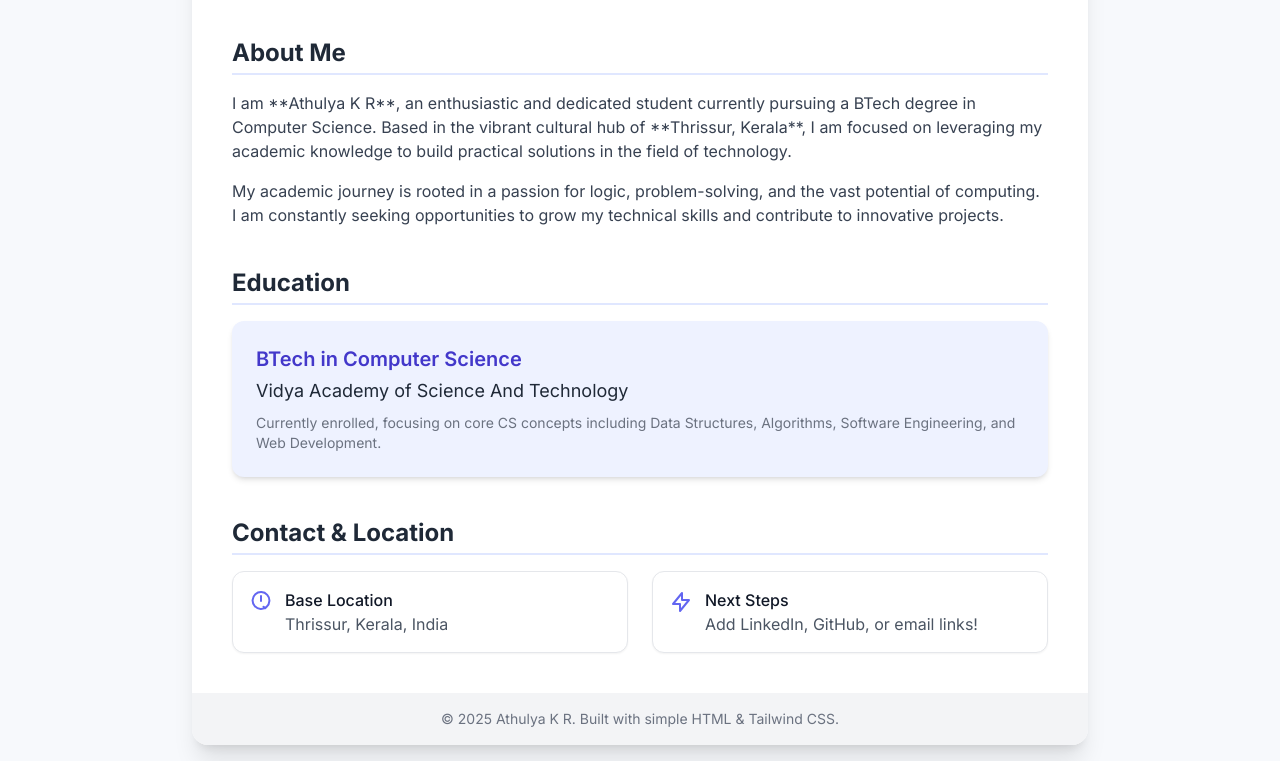
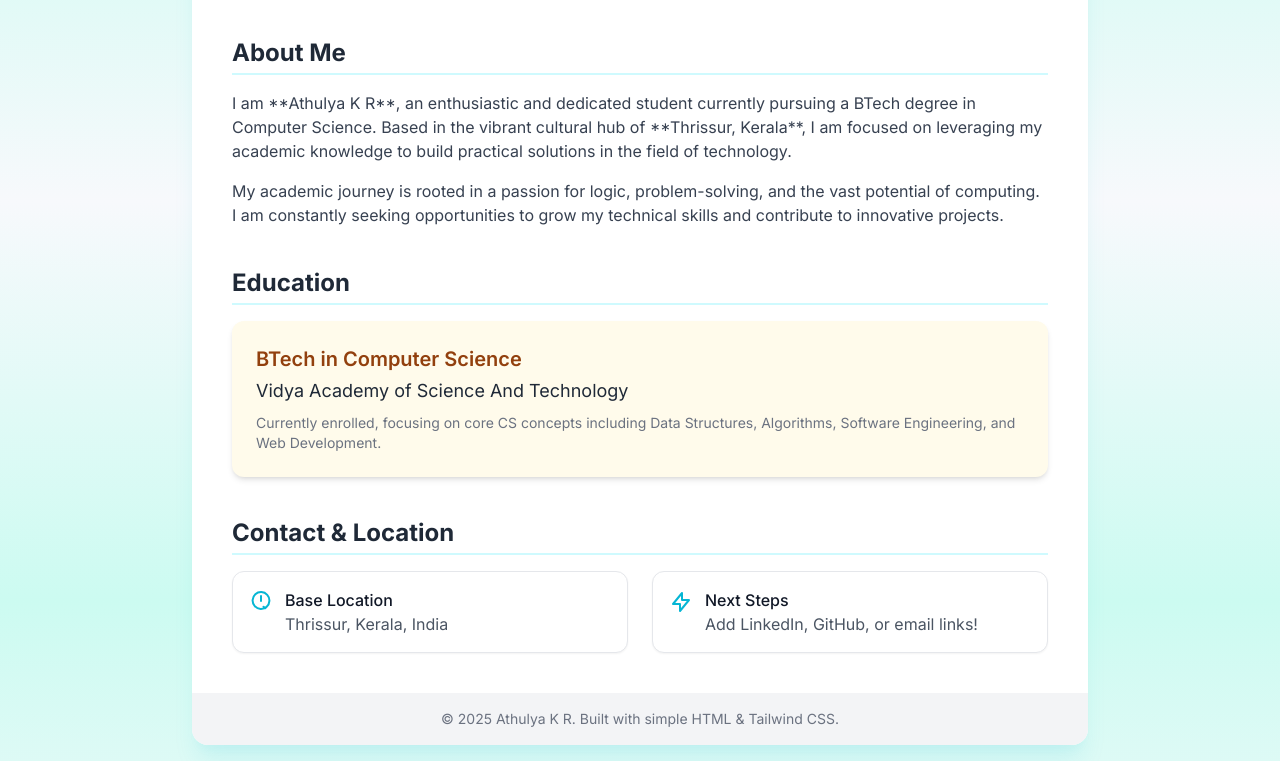
Before and after one commit to Athulya843/Athulya843.github.io, a plain HTML site: page index.html in a window 1280 px wide. Shown: the part 199-960 px from the top of the page. Drawn offline with nearby package versions, Linux system fonts and the light colour scheme.

Commit message:
Update index.html

```diff
--- a/index.html
+++ b/index.html
@@ -6,26 +6,52 @@
     <title>Athulya K R | Aspiring Computer Science Engineer</title>
     <!-- Load Tailwind CSS -->
     <script src="https://cdn.tailwindcss.com"></script>
-    <!-- Use Inter font -->
+
+    <!-- Custom CSS for Aesthetic Enhancements -->
     <style>
         @import url('https://fonts.googleapis.com/css2?family=Inter:wght@100..900&display=swap');
+
+        /* Custom Styles to enhance the Tailwind design */
         body {
             font-family: 'Inter', sans-serif;
-            background-color: #f7f9fc; /* Light background */
+            /* Vibrant vertical gradient background (light cyan/white) */
+            background: linear-gradient(180deg, #ccfbf1 0%, #f7f9fc 50%, #ccfbf1 100%);
+            background-attachment: fixed;
+            animation: fadeIn 1s ease-in-out;
+        }
+
+        /* Define a custom, deeper shadow for the main card and lift effect */
+        .portfolio-card-custom-shadow {
+            /* Using a cyan tint for the shadow */
+            box-shadow: 0 20px 25px -5px rgba(6, 182, 212, 0.1), 0 10px 10px -5px rgba(6, 182, 212, 0.04);
+            transition: all 0.3s ease-in-out;
+        }
+        .portfolio-card-custom-shadow:hover {
+            /* Deeper shadow on hover */
+            box-shadow: 0 30px 40px -10px rgba(6, 182, 212, 0.2), 0 15px 15px -7px rgba(6, 182, 212, 0.08);
+            /* Lifts the card slightly */
+            transform: translateY(-5px);
+        }
+
+        /* Simple Fade-in Animation for page load */
+        @keyframes fadeIn {
+            from { opacity: 0; transform: translateY(10px); }
+            to { opacity: 1; transform: translateY(0); }
         }
     </style>
 </head>
 <body class="min-h-screen flex items-center justify-center p-4 sm:p-8">
 
     <!-- Main Portfolio Card Container -->
-    <div class="w-full max-w-4xl bg-white shadow-xl rounded-2xl overflow-hidden transform transition duration-500 hover:shadow-2xl">
+    <!-- The custom class replaces the default Tailwind shadow classes -->
+    <div class="w-full max-w-4xl bg-white rounded-2xl overflow-hidden portfolio-card-custom-shadow">
 
-        <!-- Header Section -->
-        <header class="bg-indigo-600 text-white p-6 sm:p-10 text-center">
+        <!-- Header Section (Vibrant Cyan) -->
+        <header class="bg-cyan-700 text-white p-6 sm:p-10 text-center">
             <h1 class="text-4xl sm:text-5xl font-extrabold mb-2 tracking-tight">
                 Athulya K R
             </h1>
-            <p class="text-indigo-200 text-lg sm:text-xl font-medium">
+            <p class="text-cyan-100 text-lg sm:text-xl font-medium">
                 Aspiring Computer Science Engineer
             </p>
         </header>
@@ -34,7 +60,7 @@
 
             <!-- Profile Summary Section -->
             <section class="mb-10">
-                <h2 class="text-2xl font-bold text-gray-800 mb-4 border-b-2 pb-1 border-indigo-100">About Me</h2>
+                <h2 class="text-2xl font-bold text-gray-800 mb-4 border-b-2 pb-1 border-cyan-100">About Me</h2>
                 <div class="space-y-4 text-gray-700">
                     <p>
                         I am **Athulya K R**, an enthusiastic and dedicated student currently pursuing a BTech degree in Computer Science. Based in the vibrant cultural hub of **Thrissur, Kerala**, I am focused on leveraging my academic knowledge to build practical solutions in the field of technology.
@@ -45,11 +71,11 @@
                 </div>
             </section>
 
-            <!-- Education Section -->
+            <!-- Education Section (Amber Accent) -->
             <section class="mb-10">
-                <h2 class="text-2xl font-bold text-gray-800 mb-4 border-b-2 pb-1 border-indigo-100">Education</h2>
-                <div class="bg-indigo-50 p-6 rounded-xl shadow-md">
-                    <h3 class="text-xl font-semibold text-indigo-700">BTech in Computer Science</h3>
+                <h2 class="text-2xl font-bold text-gray-800 mb-4 border-b-2 pb-1 border-cyan-100">Education</h2>
+                <div class="bg-amber-50 p-6 rounded-xl shadow-md">
+                    <h3 class="text-xl font-semibold text-amber-800">BTech in Computer Science</h3>
                     <p class="text-lg text-gray-800 mt-1">Vidya Academy of Science And Technology</p>
                     <p class="text-sm text-gray-500 mt-2">
                         Currently enrolled, focusing on core CS concepts including Data Structures, Algorithms, Software Engineering, and Web Development.
@@ -59,11 +85,11 @@
 
             <!-- Location/Contact Section -->
             <section>
-                <h2 class="text-2xl font-bold text-gray-800 mb-4 border-b-2 pb-1 border-indigo-100">Contact & Location</h2>
+                <h2 class="text-2xl font-bold text-gray-800 mb-4 border-b-2 pb-1 border-cyan-100">Contact & Location</h2>
                 <div class="flex flex-col sm:flex-row gap-6">
                     <!-- Location Card -->
                     <div class="flex-1 bg-white border border-gray-200 p-4 rounded-xl shadow-sm flex items-start space-x-3">
-                        <svg class="w-6 h-6 text-indigo-500 mt-0.5" fill="none" stroke="currentColor" viewBox="0 0 24 24" xmlns="http://www.w3.org/2000/svg">
+                        <svg class="w-6 h-6 text-cyan-500 mt-0.5" fill="none" stroke="currentColor" viewBox="0 0 24 24" xmlns="http://www.w3.org/2000/svg">
                             <path stroke-linecap="round" stroke-linejoin="round" stroke-width="2" d="M17.657 16.727A8 8 0 016.343 4.273A8 8 0 0117.657 16.727zm0 0l-1.545 1.546-1.546-1.546"></path>
                             <path stroke-linecap="round" stroke-linejoin="round" stroke-width="2" d="M12 11V6"></path>
                         </svg>
@@ -75,7 +101,7 @@
 
                     <!-- Placeholder for Links/Contact -->
                     <div class="flex-1 bg-white border border-gray-200 p-4 rounded-xl shadow-sm flex items-start space-x-3">
-                        <svg class="w-6 h-6 text-indigo-500 mt-0.5" fill="none" stroke="currentColor" viewBox="0 0 24 24" xmlns="http://www.w3.org/2000/svg">
+                        <svg class="w-6 h-6 text-cyan-500 mt-0.5" fill="none" stroke="currentColor" viewBox="0 0 24 24" xmlns="http://www.w3.org/2000/svg">
                             <path stroke-linecap="round" stroke-linejoin="round" stroke-width="2" d="M13 10V3L4 14h7v7l9-11h-7z"></path>
                         </svg>
                         <div>
```
